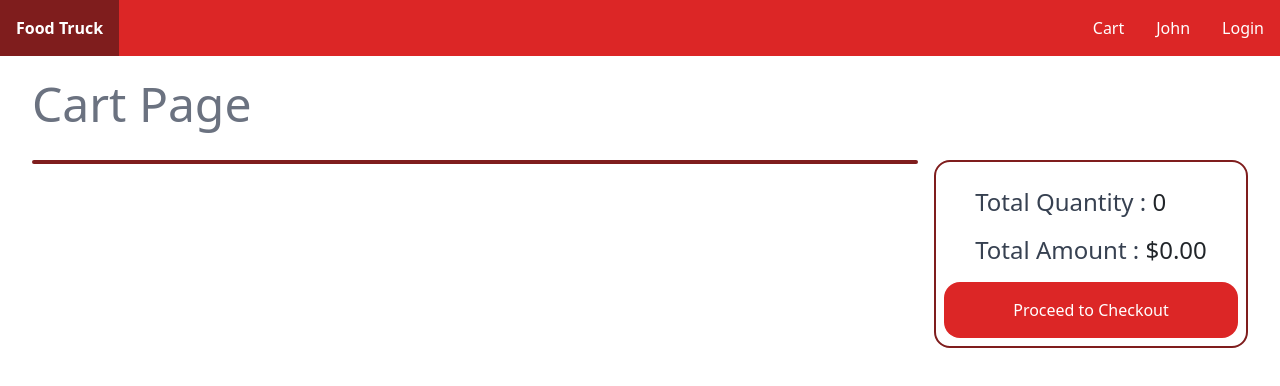
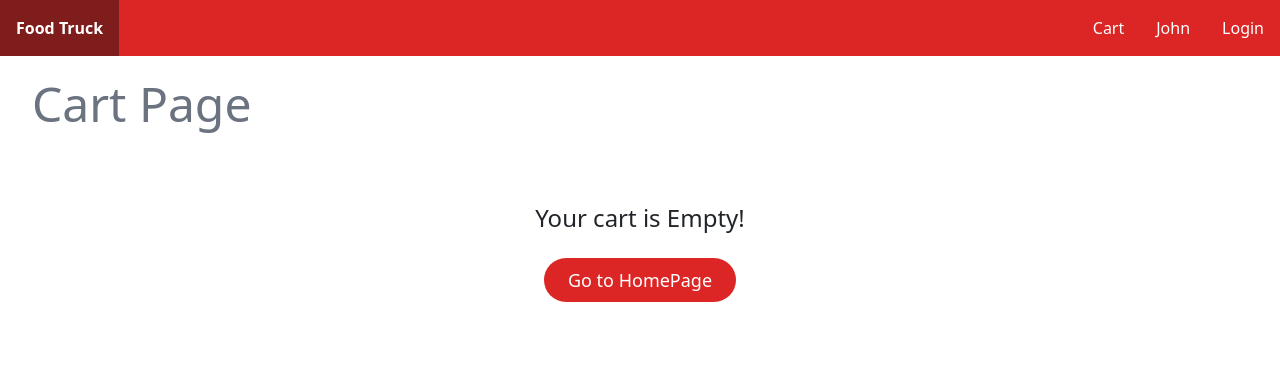
Before and after one commit to SujalKrRay/Food-App, an Angular app in the folder frontend/: page /cart-page in a window 1280 px wide. Shown: the top 386 px of the page. Built offline with nearby package versions, Linux system fonts and the light colour scheme.

Commit message:
added not found page

```diff
--- a/frontend/src/app/app.module.ts
+++ b/frontend/src/app/app.module.ts
@@ -9,6 +9,7 @@ import { SearchComponent } from './components/search/search.component';
 import { TagsComponent } from './components/tags/tags.component';
 import { FoodPageComponent } from './components/food-page/food-page.component';
 import { CartPageComponent } from './components/cart-page/cart-page.component';
+import { NotFoundComponent } from './components/not-found/not-found.component';
 
 @NgModule({
   declarations: [
@@ -18,7 +19,8 @@ import { CartPageComponent } from './components/cart-page/cart-page.component';
     SearchComponent,
     TagsComponent,
     FoodPageComponent,
-    CartPageComponent
+    CartPageComponent,
+    NotFoundComponent
   ],
   imports: [
     BrowserModule,
--- a/frontend/src/app/components/cart-page/cart-page.component.html
+++ b/frontend/src/app/components/cart-page/cart-page.component.html
@@ -1,6 +1,10 @@
 <h1 class="text-5xl text-gray-500 mx-3 my-2 p-3">Cart Page</h1>
 
-<div class="flex flex-wrap items-start mt-2 m-6">
+<!-- not-found-content -->
+<app-not-found [visible]="!cart || !cart.items.length" notFoundMessage="Your cart is Empty!" resetLinkText="Go to HomePage"></app-not-found>
+
+<!-- food items -->
+<div *ngIf="cart && cart.items.length" class="flex flex-wrap items-start mt-2 m-6">
    <ul class="flex flex-col flex-[3_0] justify-evenly border-2 m-2 rounded-2xl border-solid border-red-900">
       <li *ngFor="let cartItem of cart.items" class="flex justify-around items-center flex-wrap p-2 text-lg">
          <div class="p-3">
--- a/frontend/src/app/components/food-page/food-page.component.html
+++ b/frontend/src/app/components/food-page/food-page.component.html
@@ -1,4 +1,8 @@
-<div class="flex items-center m-auto mt-5 flex-wrap w-2/3 border-2 border-red-900 rounded-3xl">
+<!-- not-found-content -->
+<app-not-found [visible]="!food.name" notFoundMessage="Food not found!" resetLinkText="Back to HomePage"></app-not-found>
+
+<!-- food content -->
+<div *ngIf="food.name" class="flex items-center m-auto mt-5 flex-wrap w-2/3 border-2 border-red-900 rounded-3xl">
   <img [src]="food.imageUrl" [alt]="food.name" class="w-1/2 h-96 rounded-tl-3xl rounded-bl-3xl"/>
 
   <div class="flex flex-col p-10 w-1/2 h-96 rounded-tr-3xl rounded-br-3xl">
--- a/frontend/src/app/components/home/home.component.html
+++ b/frontend/src/app/components/home/home.component.html
@@ -3,6 +3,9 @@
 
 <!-- Tags -->
 <app-tags></app-tags>
+
+<!-- not-found-content -->
+<app-not-found [visible]="!foods || !foods.length" resetLinkText="Reset Search"></app-not-found>
 
 <!-- HomePage Content -->
 <ul class="flex justify-center items-center flex-wrap p-0">
--- /dev/null
+++ b/frontend/src/app/components/not-found/not-found.component.html
@@ -0,0 +1,4 @@
+<div *ngIf="visible" class="flex items-center justify-center flex-col text-2xl h-56">
+    {{notFoundMessage}}
+    <a [routerLink]="resetLinkRoute" class="text-lg bg-red-600 text-white m-4 px-4 py-2 rounded-full hover:bg-red-900 hover:cursor-pointer">{{resetLinkText}}</a>
+</div>
--- /dev/null
+++ b/frontend/src/app/components/not-found/not-found.component.ts
@@ -0,0 +1,18 @@
+import { Component, Input } from '@angular/core';
+
+@Component({
+  selector: 'app-not-found',
+  templateUrl: './not-found.component.html',
+  styleUrls: ['./not-found.component.css'],
+})
+export class NotFoundComponent {
+  @Input()
+  visible = false;
+  @Input()
+  notFoundMessage = 'Nothing Found!';
+  @Input()
+  resetLinkText = 'Reset';
+  @Input()
+  resetLinkRoute = '/';
+
+}
```
Also changed, not shown: frontend/src/app/components/not-found/not-found.component.css (added), 1 other file (tests, documents, lock files or other folders).
